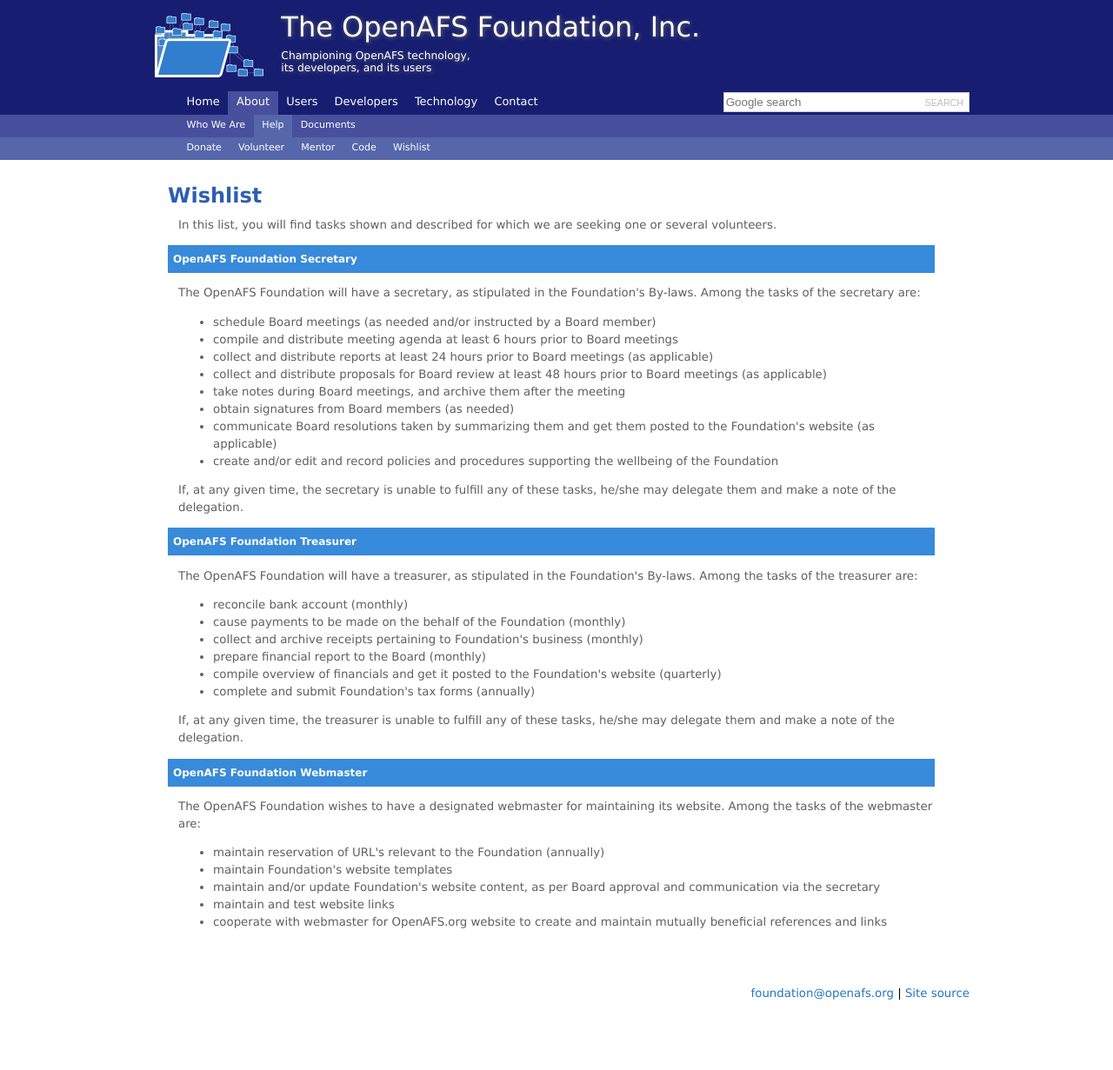
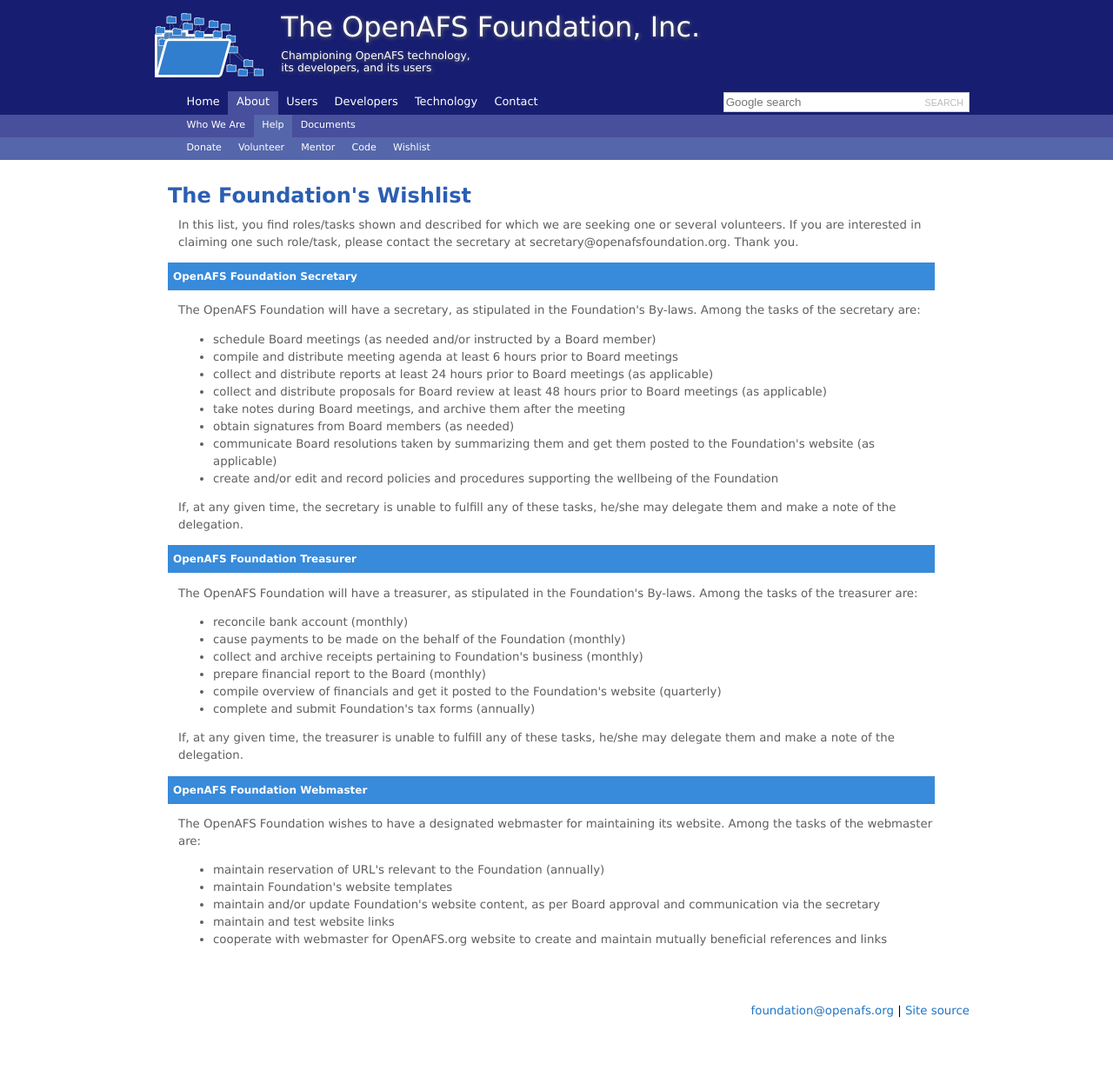
Before and after one commit to openafsfoundation/openafsfoundation.org, a Jekyll site: the page built from help/wishlist/index.md, in a window 1280 px wide. Shown: the whole page at 87% size. Built offline with Jekyll 4.4.1, drawn with Linux system fonts in a browser that asks for light colours.

Commit message:
Update index.md

```diff
--- a/help/wishlist/index.md
+++ b/help/wishlist/index.md
@@ -3,9 +3,9 @@
 nav: [about,help]
 ---
 
-## Wishlist ##
+## The Foundation's Wishlist ##
 
-In this list, you will find tasks shown and described for which we are seeking one or several volunteers.
+In this list, you find roles/tasks shown and described for which we are seeking one or several volunteers. If you are interested in claiming one such role/task, please contact the secretary at secretary@openafsfoundation.org.  Thank you.
 
 ### OpenAFS Foundation Secretary ###
 
```
